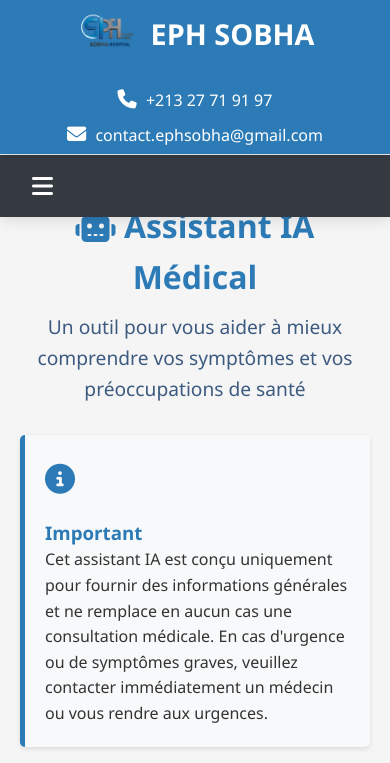
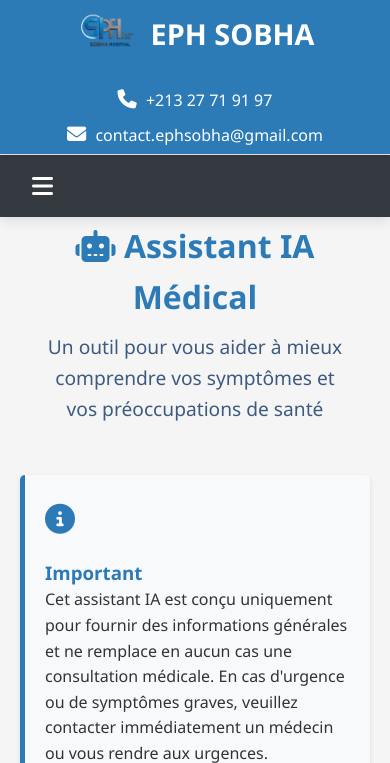
Before and after one commit to mohatahar/ephsobha, a PHP site: page /assistant.php in a window 390 px wide. Shown: the top 763 px of the page. Run offline with PHP 8.4, Linux system fonts and the light colour scheme.

Commit message:
version ia

```diff
--- a/assistant.php
+++ b/assistant.php
@@ -646,6 +646,10 @@ require_once 'header.php';
 }
 
 @media (max-width: 768px) {
+    .page-header {
+        padding: 20px;
+    }
+
     .info-card {
         flex-direction: column;
     }
```
